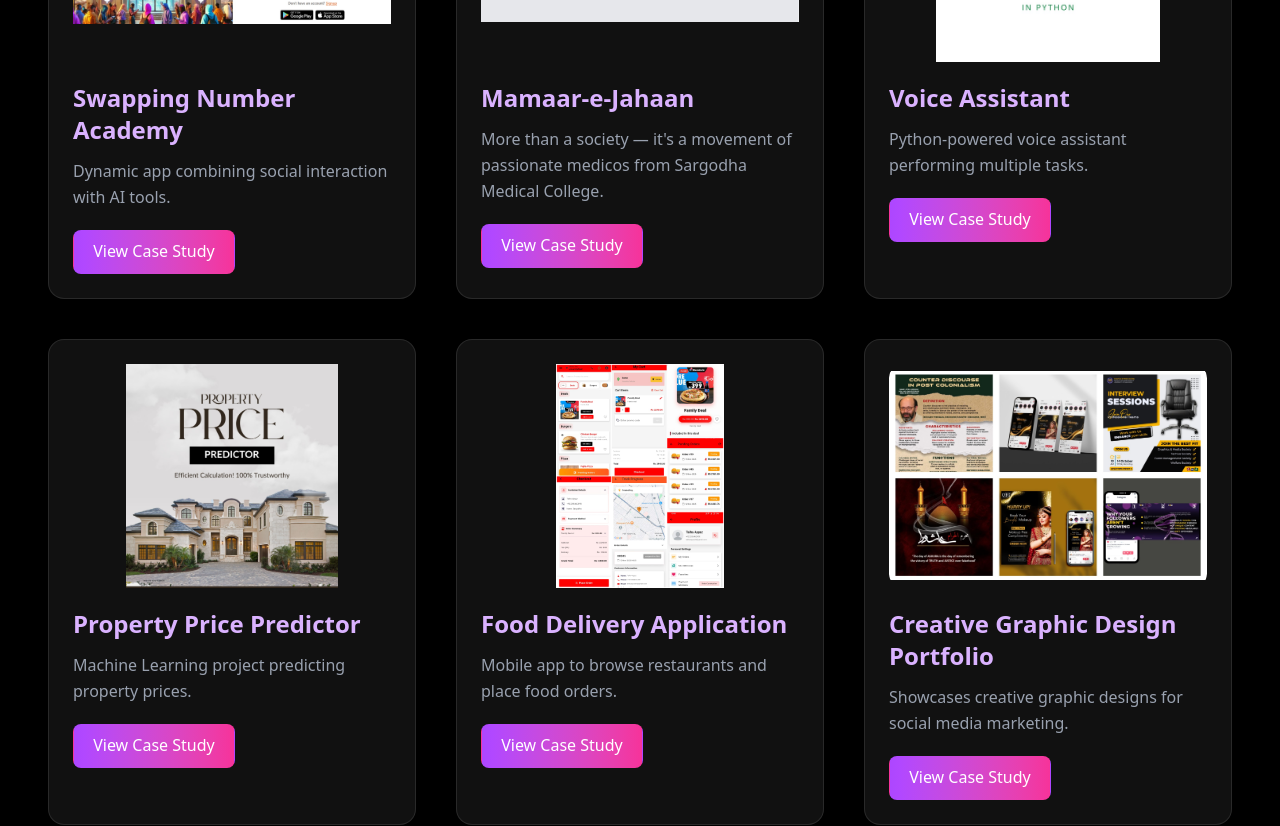
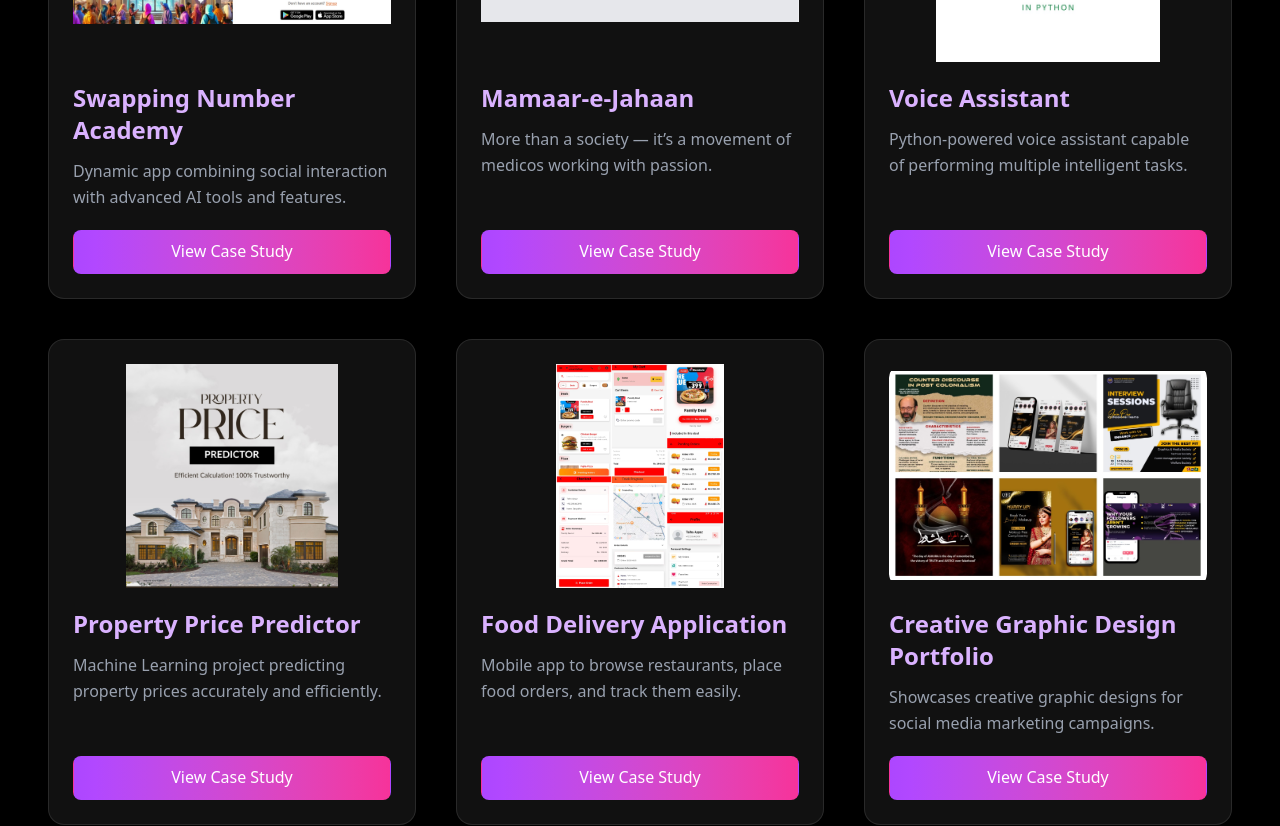
Before and after one commit to malickarslan20/Cinco-updated, a React (Vite) app: page / in a window 1280 px wide. Shown: the part 5880-6706 px from the top of the page. Built offline with nearby package versions, Linux system fonts and the light colour scheme.

Commit message:
Image fixation

```diff
--- a/src/Component/Porjects.tsx
+++ b/src/Component/Porjects.tsx
@@ -16,7 +16,7 @@ const projects: Project[] = [
   {
     title: "Swapping Number Academy",
     descriptionPoints: [
-      "Dynamic app combining social interaction with AI tools.",
+      "Dynamic app combining social interaction with advanced AI tools and features.",
       "Users can create posts, like/dislike content, chat with AI.",
       "Advanced AI tools help generate content suggestions and automate tasks.",
     ],
@@ -28,25 +28,21 @@ const projects: Project[] = [
   {
     title: "Mamaar-e-Jahaan",
     descriptionPoints: [
-    "More than a society — it's a movement of passionate medicos from Sargodha Medical College.",
+      "More than a society — it’s a movement of medicos working with passion.",
       "Rooted in Iqbal’s dream and the spirit of Shaheen.",
       "We work to uplift students spiritually, mentally, and professionally.",
       "Guiding them toward balanced lives of purpose, resilience, and leadership.",
       "All activities are conducted under the light of divine values.",
-    "Includes an Admin Panel and a Student Panel for management and participation."
+      "Includes an Admin Panel and a Student Panel for management and participation.",
     ],
     techStack: ["TypeScript", "Node.js", "Framer Motion"],
-  images: [
-    "/Project/M1.jpg",
-    "/Project/M2.jpg",
-    "/Project/M3.jpg"
-  ],
+    images: ["/Project/M1.jpg", "/Project/M2.jpg", "/Project/M3.jpg"],
     deploy: "https://mamaar-e-jahaan.com",
   },
   {
     title: "Voice Assistant",
     descriptionPoints: [
-      "Python-powered voice assistant performing multiple tasks.",
+      "Python-powered voice assistant capable of performing multiple intelligent tasks.",
       "Can open files, folders, websites, and play music.",
       "Responds to commands intelligently using speech recognition.",
     ],
@@ -57,7 +53,7 @@ const projects: Project[] = [
   {
     title: "Property Price Predictor",
     descriptionPoints: [
-      "Machine Learning project predicting property prices.",
+      "Machine Learning project predicting property prices accurately and efficiently.",
       "Accurate predictions based on historical data.",
       "Uses regression models and preprocessing techniques.",
     ],
@@ -68,7 +64,7 @@ const projects: Project[] = [
   {
     title: "Food Delivery Application",
     descriptionPoints: [
-      "Mobile app to browse restaurants and place food orders.",
+      "Mobile app to browse restaurants, place food orders, and track them easily.",
       "Order tracking, restaurant reviews, and secure payment integration.",
       "Built for both iOS and Android platforms.",
     ],
@@ -78,7 +74,7 @@ const projects: Project[] = [
   {
     title: "Creative Graphic Design Portfolio",
     descriptionPoints: [
-      "Showcases creative graphic designs for social media marketing.",
+      "Showcases creative graphic designs for social media marketing campaigns.",
       "Includes academic promotions, product advertisements, events, and awareness campaigns.",
       "Designs are visually appealing and tailored for each client.",
     ],
@@ -123,7 +119,7 @@ const Projects: React.FC = () => {
           transition={{ duration: 0.6 }}
           className="text-5xl md:text-6xl font-bold bg-gradient-to-r from-purple-400 to-pink-500 bg-clip-text text-transparent"
         >
-          Our Projects
+          Our Portfolio
         </motion.h2>
 
         <motion.p
@@ -144,7 +140,7 @@ const Projects: React.FC = () => {
             initial={{ opacity: 0, y: 30 }}
             whileInView={{ opacity: 1, y: 0 }}
             transition={{ duration: 0.6, delay: index * 0.1 }}
-            className="relative bg-[#111] border border-white/10 rounded-2xl p-6 hover:border-purple-500/40 transition-all group shadow-md"
+            className="relative bg-[#111] border border-white/10 rounded-2xl p-6 hover:border-purple-500/40 transition-all group shadow-md flex flex-col"
           >
             {project.premium && (
               <motion.div
@@ -166,18 +162,20 @@ const Projects: React.FC = () => {
             </div>
 
             <h3 className="text-2xl font-semibold mt-5 text-purple-300">{project.title}</h3>
-            <p className="text-gray-400 mt-3 text-base leading-relaxed">
+            <p className="text-gray-400 mt-3 text-base leading-relaxed flex-grow">
               {project.descriptionPoints[0]}
             </p>
 
+            <div className="mt-auto">
               <button
                 type="button"
                 aria-label={`View Case Study of ${project.title}`}
                 onClick={() => openModal(project)}
-              className="inline-block mt-5 px-5 py-2 rounded-full bg-gradient-to-r from-purple-500 to-pink-500 text-white font-semibold text-sm hover:shadow-lg hover:shadow-purple-500/40 transition-all"
+                className="inline-block mt-5 w-full px-5 py-2 rounded-full bg-gradient-to-r from-purple-500 to-pink-500 text-white font-semibold text-sm hover:shadow-lg hover:shadow-purple-500/40 transition-all"
               >
                 View Case Study
               </button>
+            </div>
           </motion.div>
         ))}
       </div>
```
Also changed, not shown: public/Project/M3.jpg. Lines whose indentation alone changed are shown as unchanged.
